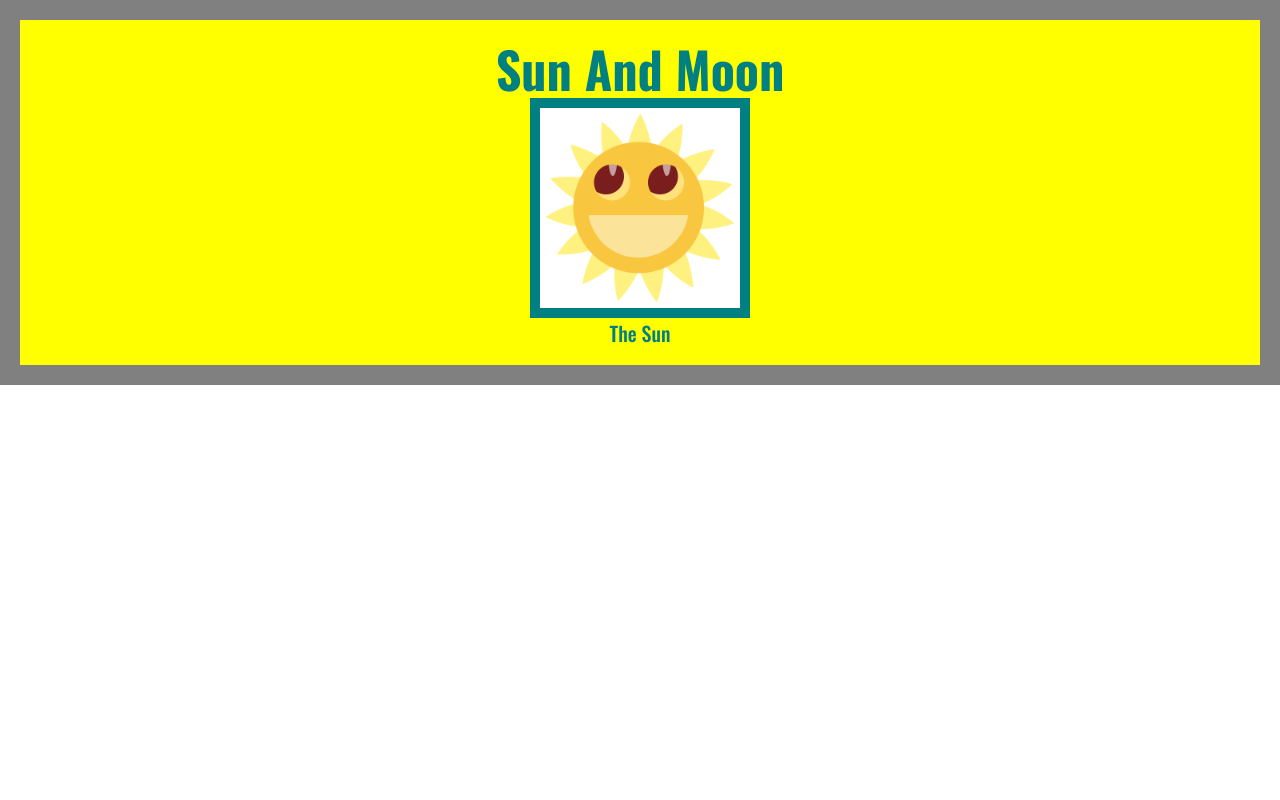
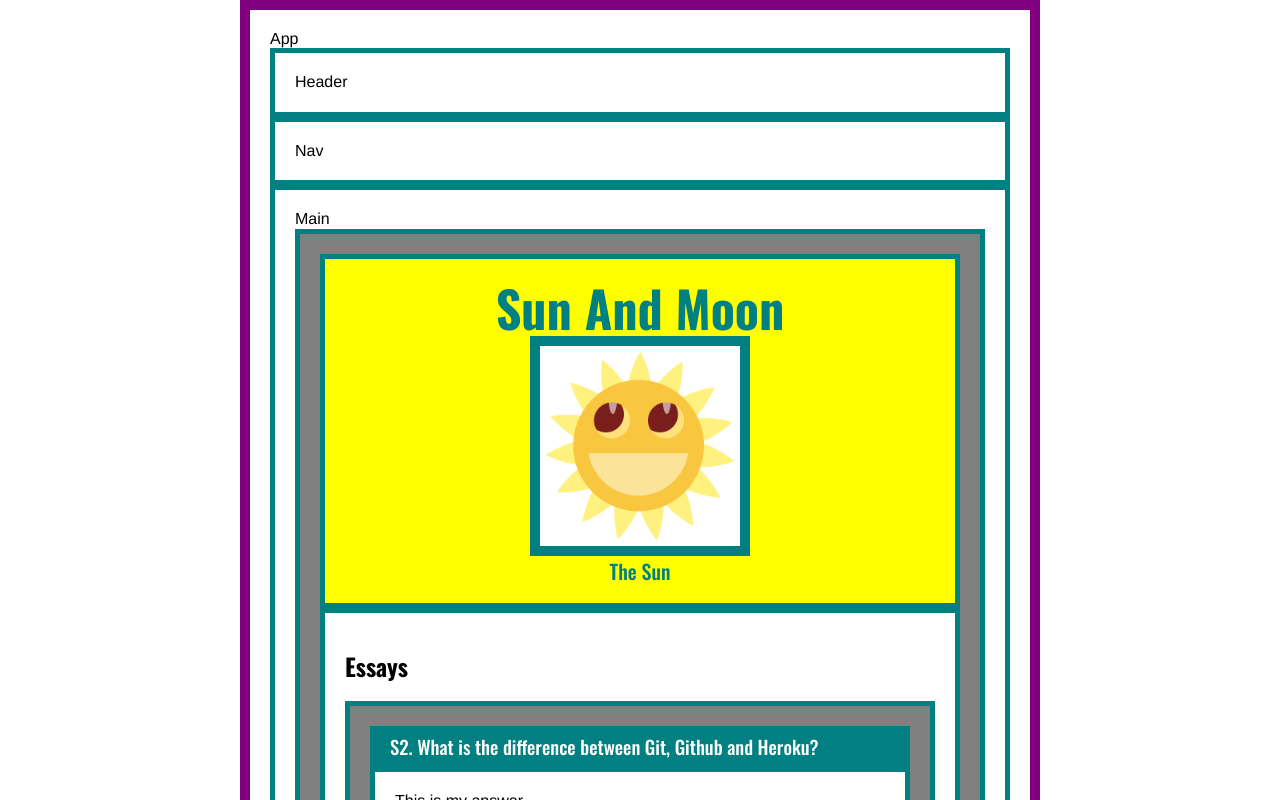
Before and after one commit to vartunduaga22/Web-1-Artunduaga-Valentina-Final, a React (Create React App) app: page / in a window 1280 px wide. Shown: the top 800 px of the page. Built offline with nearby package versions, Linux system fonts and the light colour scheme.

Commit message:
Adding Single Home page

```diff
--- /dev/null
+++ b/src/React/App.jsx
@@ -0,0 +1,34 @@
+import React from 'react';
+import styled from 'styled-components';
+
+import Header from './Layout/Header.jsx';
+import Nav from './Layout/Nav.jsx';
+import Main from './Layout/Main.jsx';
+import Footer from './Layout/Footer.jsx';
+
+const App = () => {
+
+    return (
+        <AppStyled className='App'>
+            App
+            <Header />
+            <Nav />
+            <Main />
+            <Footer />
+        </AppStyled>
+    );
+}
+
+export default App;
+
+const AppStyled = styled.div`
+    border: solid 10px purple;
+    padding: 20px;
+    max-width: 800px;
+    margin: auto;
+
+    div {
+        border: solid 5px teal;
+        padding: 20px;
+    }
+`;
--- a/src/React/Homework.jsx
+++ /dev/null
@@ -1,19 +0,0 @@
-import React from 'react';
-import styled from 'styled-components';
-
-import SunAndMoon from './SunAndMoon.jsx';
-
-const Homework = () => {
-    return (
-        <HomeworkStyled>
-            <SunAndMoon />
-        </HomeworkStyled>
-    )
-}
-
-export default Homework;
-
-const HomeworkStyled = styled.div`
-    background-color: grey;
-    padding: 20px;
-`;
--- /dev/null
+++ b/src/React/Layout/Footer.jsx
@@ -0,0 +1,17 @@
+import React from 'react';
+import styled from 'styled-components';
+
+const Footer = () => {
+
+    return (
+        <FooterStyled className='Footer'>
+            Footer
+        </FooterStyled>
+    );
+}
+
+export default Footer;
+
+const FooterStyled = styled.div`
+
+`;
--- /dev/null
+++ b/src/React/Layout/Header.jsx
@@ -0,0 +1,17 @@
+import React from 'react';
+import styled from 'styled-components';
+
+const Header = () => {
+
+    return (
+        <HeaderStyled className='Header'>
+            Header
+        </HeaderStyled>
+    );
+}
+
+export default Header;
+
+const HeaderStyled = styled.div`
+
+`;
--- /dev/null
+++ b/src/React/Layout/Main.jsx
@@ -0,0 +1,21 @@
+import React from 'react';
+import styled from 'styled-components';
+
+import Homework from '../Homework/Homework.jsx';
+
+const Main = () => {
+
+    return (
+        <MainStyled className='Main'>
+            Main
+
+            <Homework />
+        </MainStyled>
+    );
+}
+
+export default Main;
+
+const MainStyled = styled.div`
+
+`;
--- /dev/null
+++ b/src/React/Layout/Nav.jsx
@@ -0,0 +1,17 @@
+import React from 'react';
+import styled from 'styled-components';
+
+const Nav = () => {
+
+    return (
+        <NavStyled className='Nav'>
+            Nav
+        </NavStyled>
+    );
+}
+
+export default Nav;
+
+const NavStyled = styled.div`
+
+`;
--- a/src/React/SunAndMoon.jsx
+++ /dev/null
@@ -1,57 +0,0 @@
-import React, { useState } from 'react';
-import styled from 'styled-components';
-
-const SunAndMoon = () => {
-
-    const [theImageSrc, theImageSrcUpdate] = useState('/assets/img/sun.png');
-    const [theDesc, theDescUpdate] = useState( 'The Sun');
-
-    const changeToMoon = ()  => {
-        theImageSrcUpdate('/assets/img/moon.png');
-        theDescUpdate('The Moon');
-    }
-
-    const changeToSun = () => {
-        theImageSrcUpdate('/assets/img/sun.png');
-        theDescUpdate('The Sun');
-    }
-
-
-    return (
-        <SundAndMoonStyled>
-            <h2>Sun And Moon</h2>
-
-            <img src={ theImageSrc }
-                onMouseOver={ changeToMoon }
-                onMouseOut= { changeToSun }
-            />
-
-            <h3> { theDesc }</h3>
-        </SundAndMoonStyled>
-    )
-}
-
-export default SunAndMoon;
-
-const SundAndMoonStyled = styled.div`
-    background-color: yellow;
-    text-align: center;
-    padding: 20px;
-
-    h2 {
-        color: teal;
-        font-size: 50px;
-        margin: 0px;
-    }
-
-    h3 {
-        color: teal;
-        font-size: 20px;
-        margin: 0px;
-    }
-
-    img {
-        border: solid 10px teal;
-        background-color: white;
-    }
-`;
--- a/src/index.js
+++ b/src/index.js
@@ -13,7 +13,7 @@
 /*---------------------------
 | Components
 ---------------------------*/
-import Homework from './React/Homework.jsx';
+import App from './React/App.jsx';
 
 /*---------------------------
 | Global Styles
@@ -24,4 +24,4 @@
 /*---------------------------
 | Render to DOM
 ---------------------------*/
-ReactDOM.render(<Homework/>, document.getElementById('root'));
+ReactDOM.render(<App />, document.getElementById('root'));
```
